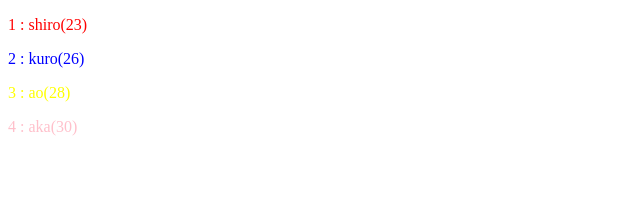
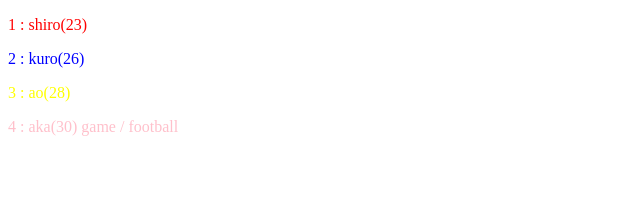
Before and after one commit to powerninja/my-app-typescript, a React (Create React App) app: page / in a window 1280 px wide. Shown: the top 208 px of the page, without its empty margins (0-640 px from the left). Built offline with nearby package versions, Linux system fonts and the light colour scheme; no server answers.

Commit message:
趣味が表示される機能を追加

```diff
--- a/src/App.tsx
+++ b/src/App.tsx
@@ -14,7 +14,7 @@ import axios from "axios";
 const addData = { id: 1, name: "shiro", age: 23, personalColor: "red" };
 const addData1 = { id: 2, name: "kuro", age: 26, personalColor: "blue" };
 const addData2 = { id: 3, name: "ao", age: 28, personalColor: "yellow" };
-const addData3 = { id: 4, name: "aka", age: 30 };
+const addData3 = { id: 4, name: "aka", age: 30, hobbies: ["game", "football"] };
 
 export const App = () => {
   const [users, setUsers] = useState<User[]>([]);
@@ -38,6 +38,7 @@ export const App = () => {
           name={user.name}
           age={user.age}
           personalColor={user.personalColor}
+          hobbies={user.hobbies}
         ></ListItem>
       ))}
     </div>
--- a/src/components/ListItem.tsx
+++ b/src/components/ListItem.tsx
@@ -9,10 +9,10 @@ import type { User } from "../types/user";
 
 export const ListItem: FC<User> = (props) => {
   //personalColorにデフォルト値を設定
-  const { id, name, age, personalColor } = props;
+  const { id, name, age, personalColor, hobbies } = props;
   return (
     <p style={{ color: personalColor }}>
-      {id} : {name}({age})
+      {id} : {name}({age}) {hobbies?.join(" / ")}
     </p>
   );
 };
--- a/src/types/user.ts
+++ b/src/types/user.ts
@@ -5,4 +5,5 @@ export type User = {
   //ここに記載すると、personalColorが設定されないとエラーとなってしまう
   //変数の後ろに?を追加する子で、プロパティを省略可能となる
   personalColor?: string;
+  hobbies?: string[];
 };
```
